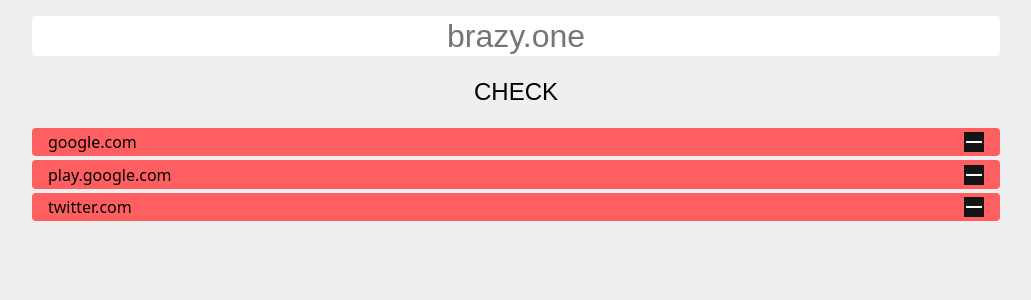
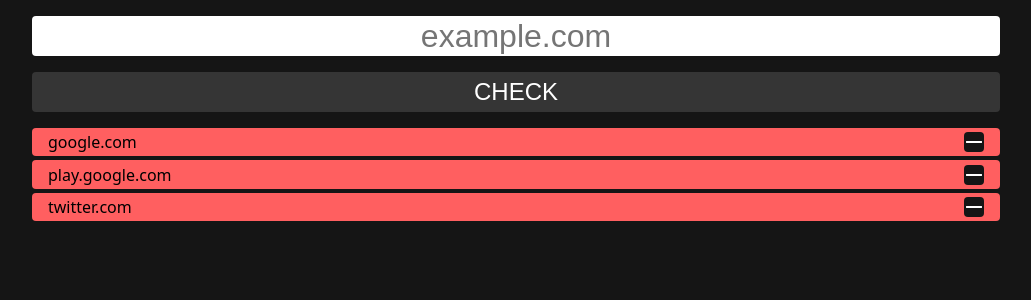
Before and after one commit to Brazy4L/status-check, a React (Vite) app: page / in a window 1280 px wide. Shown: the top 300 px of the page, without its empty margins (124-1155 px from the left). Built offline with nearby package versions, Linux system fonts and the light colour scheme; no server answers.

Commit message:
Style check button

```diff
--- a/src/App.tsx
+++ b/src/App.tsx
@@ -28,7 +28,7 @@
       {
         id: nextId++,
         url,
-        status: "brazy",
+        status: "q",
       },
     ]);
   }
@@ -59,6 +59,8 @@
   }
 
   async function checkAll(data: DataItem[]) {
+    const check = document.getElementById("check");
+    check?.classList.toggle("rainbow");
     const removeStatus = data.map((item) => {
       return { ...item, status: "pending" };
     });
@@ -70,17 +72,18 @@
       return { ...item, status: results[index] };
     });
     setData(addStatus);
+    check?.classList.toggle("rainbow");
   }
 
   function addProtocol(url: string) {
     if (!/^https?:\/\//i.test(url)) {
-      return `https://${url}`
+      return `https://${url}`;
     }
-    return url
+    return url;
   }
 
   function removeProtocol(url: string) {
-    return url.replace(/^https?:\/\//, "");
+    return url.replace(/^https?:\/\//i, "");
   }
 
   return (
@@ -88,16 +91,17 @@
       <input
         className="input"
         value={input}
-        placeholder="brazy.one"
+        placeholder="example.com"
         onChange={(e) => setInput(e.target.value)}
         onKeyDown={(e) => {
-          if (e.key === "Enter" && data[0].status !== "pending") {
+          if (e.key === "Enter" && (!data[0] || data[0].status !== "pending")) {
             addItem(addProtocol(input));
           }
         }}
       />
       <button
-        className="retry"
+        id="check"
+        className="check"
         onClick={() => {
           checkAll(data);
         }}
--- a/src/index.css
+++ b/src/index.css
@@ -1,15 +1,21 @@
-* {
+*,
+*::before,
+*::after {
   box-sizing: border-box;
 }
 
 :root {
+  --angle: 0deg;
   --dark-bg: #151515;
-  --dark-text: #fff;
-  --light-bg: #eee;
-  --light-text: #000;
+  --dark-text: #000;
+  --light-text: #fff;
+  --success: #5fff89;
+  --fail: #ff5f60;
+  --pending: #fdff5f;
+  --queued: #c86bff;
   font-family: system-ui, sans-serif;
   background-color: var(--dark-bg);
-  color: var(--dark-text);
+  color: var(--light-text);
 }
 
 body {
@@ -47,10 +53,42 @@
   border-radius: 0.25rem;
 }
 
-.retry {
+.check {
   height: 2.5rem;
   font-size: 1.5rem;
   border-radius: 0.25rem;
+  background-color: #353535;
+  color: var(--light-text);
+}
+
+.rainbow {
+  border: 0.25rem solid transparent;
+  border-image: conic-gradient(
+      from var(--angle),
+      var(--success) 0deg 90deg,
+      var(--fail) 90deg 180deg,
+      var(--pending) 180deg 270deg,
+      var(--queued) 270deg 360deg
+    )
+    1 stretch;
+}
+
+@supports (background: paint(houdini)) {
+  @property --angle {
+    syntax: "<angle>";
+    initial-value: 0deg;
+    inherits: false;
+  }
+
+  @keyframes rotate {
+    to {
+      --angle: 360deg;
+    }
+  }
+
+  .rainbow {
+    animation: rotate 4s linear infinite;
+  }
 }
 
 .data {
@@ -59,7 +97,7 @@
 }
 
 .item {
-  color: var(--light-text);
+  color: var(--dark-text);
   display: flex;
   align-items: center;
   column-gap: 1rem;
@@ -79,6 +117,7 @@
   background-color: var(--dark-bg);
   display: grid;
   place-items: center;
+  border-radius: 0.25rem;
 }
 
 .item__button:hover > .button__first {
@@ -101,14 +140,7 @@
   width: 1rem;
   height: 0.125rem;
   border-radius: 4rem;
-  background-color: var(--dark-text);
+  background-color: var(--light-text);
   grid-area: 1 / 1;
   transition: transform ease-out 0.1s;
 }
-
-@media (prefers-color-scheme: light) {
-  :root {
-    color: var(--light-text);
-    background-color: var(--light-bg);
-  }
-}
```
